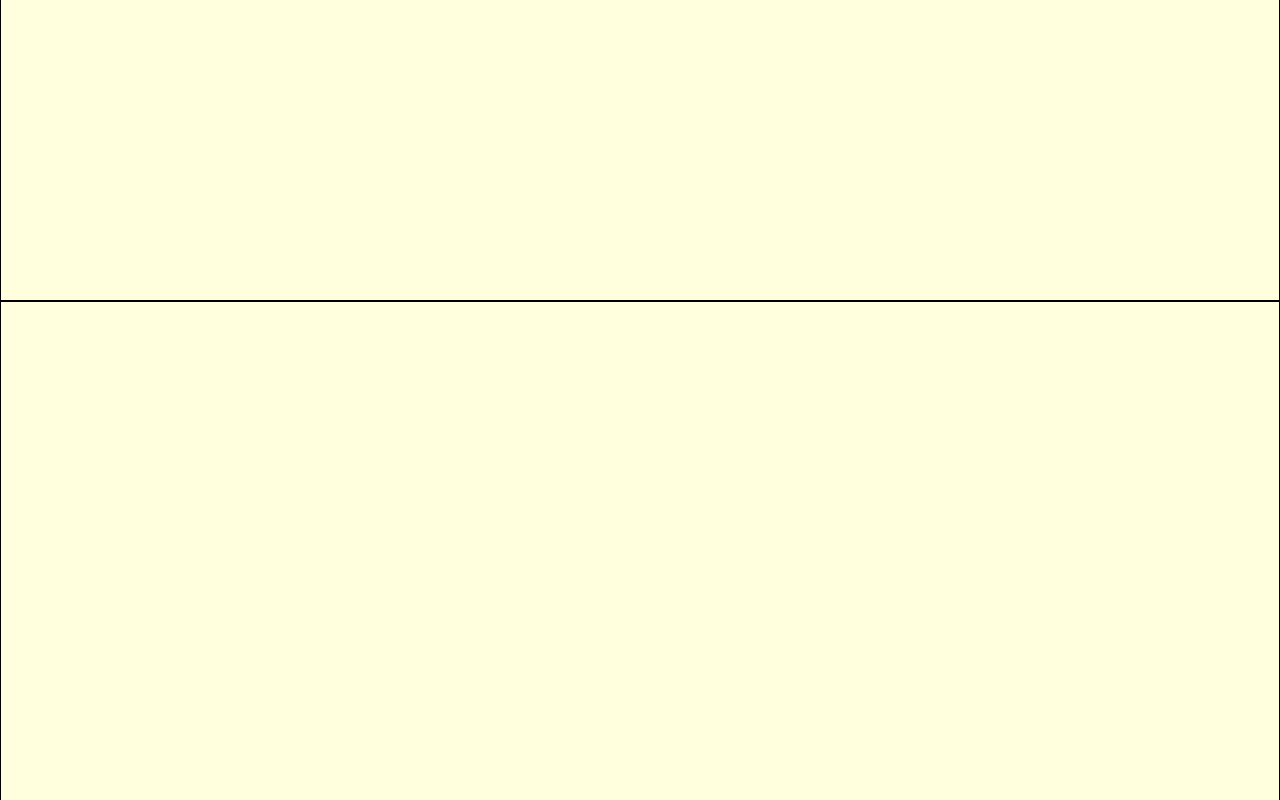
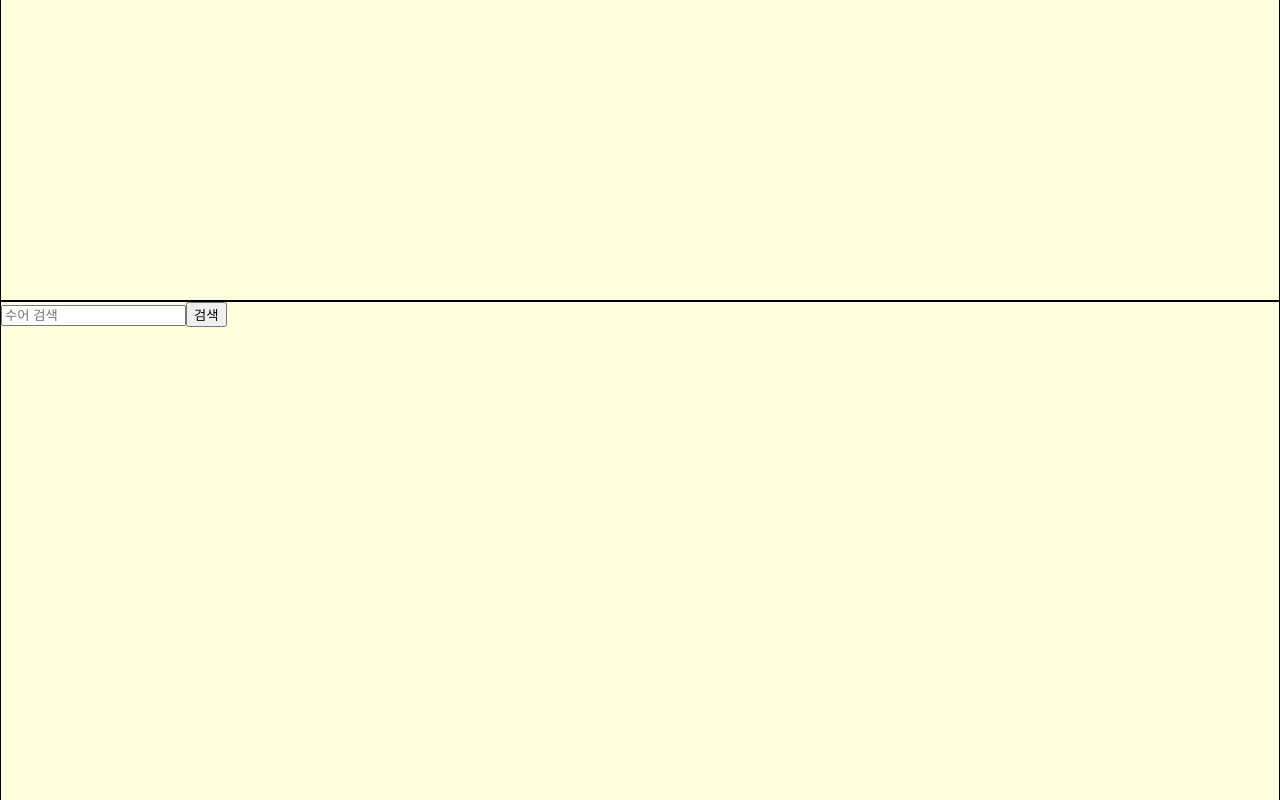
Before and after one commit to purple11-11/HandChatter, a React (Create React App) app in the folder client/: page / in a window 1280 px wide. Shown: the part 781-1581 px from the top of the page. Built offline with nearby package versions, Linux system fonts and the light colour scheme.

Commit message:
feat: [FE] Main에서 App으로 header footer 이동, Main페이지에 수어 api 연결하여 전체 보기 세팅

```diff
--- a/client/package.json
+++ b/client/package.json
@@ -11,6 +11,7 @@
     "@types/react": "^18.2.79",
     "@types/react-dom": "^18.2.25",
     "@types/react-redux": "^7.1.33",
+    "axios": "^1.6.8",
     "react": "^18.2.0",
     "react-dom": "^18.2.0",
     "react-router-dom": "^6.23.0",
--- a/client/src/App.tsx
+++ b/client/src/App.tsx
@@ -5,6 +5,7 @@ import Main from "./pages/Main";
 // import SignUp from "./pages/SignUp";
 // import PersonalLearning from "./pages/PersonalLearning";
 // import Quiz from "./pages/Quiz";
+import Mypage from "./pages/Mypage";
 import "./styles/index.scss";
 
 function App() {
@@ -15,6 +16,7 @@ function App() {
             {/* <Route path="/signup" element={<SignUp />} /> */}
             {/* <Route path="/personal-learning" element={<PersonalLearning />} /> */}
             {/* <Route path="/quiz" element={<Quiz />} /> */}
+            <Route path="/Mypage" element={<Mypage />} />
         </Routes>
     );
 }
--- a/client/src/components/Header.tsx
+++ b/client/src/components/Header.tsx
@@ -19,6 +19,9 @@ export default function Header() {
                     <li>
                         <Link to="/signup">회원가입</Link>
                     </li>
+                    <li>
+                        <Link to="/mypage">-----님</Link>
+                    </li>
                 </ul>
             </nav>
         </header>
--- a/client/src/pages/Main.tsx
+++ b/client/src/pages/Main.tsx
@@ -1,11 +1,78 @@
 import Header from "../components/Header";
 import Footer from "../components/Footer";
+import React, { useState } from "react";
+import axios from "axios";
+
+interface Sign {
+    title: string;
+    url: string;
+    referenceIdentifier: string;
+    subDescription: string;
+}
+
 export default function Main() {
+    const url = "http://api.kcisa.kr/openapi/service/rest/meta13/getCTE01701";
+    const apiKey = "5e912661-427a-40bb-814d-facab428d26f";
+    const [searchTerm, setSearchTerm] = useState<string>("");
+    const [searchResults, setSearchResults] = useState<Sign[]>([]);
+    const [error, setError] = useState<string>("");
+
+    const handleSearch = async () => {
+        try {
+            console.log("하이");
+            const response = await axios.get(url, {
+                params: {
+                    serviceKey: apiKey,
+                    // numOfRows: "10",
+                    // pageNo: "1",
+                },
+            });
+            const { data } = response;
+            console.log(data.response.body.items.item);
+
+            const results: Sign[] = data.response.body.items.item;
+            console.log(results);
+            setSearchResults(results);
+            setError("");
+        } catch (error) {
+            setSearchResults([]);
+            setError("검색 중 오류가 발생했습니다.");
+        }
+    };
+
+    const handleChange = (event: React.ChangeEvent<HTMLInputElement>) => {
+        setSearchTerm(event.target.value);
+    };
     return (
         <>
             <Header />
             <section></section>
-            <section></section>
+            <section>
+                <div>
+                    <input
+                        type="text"
+                        placeholder="수어 검색"
+                        value={searchTerm}
+                        onChange={handleChange}
+                    />
+                    <button onClick={handleSearch}>검색</button>
+                    {error && <p>{error}</p>}
+                    <ul>
+                        {searchResults.map((sign, index) => (
+                            <li key={index}>
+                                {/* <img src={sign.url} alt={sign.title} /> */}
+                                <p>
+                                    <a href={sign.url} target="_blank">
+                                        {sign.title}
+                                    </a>
+                                </p>
+                                <img src={sign.referenceIdentifier} alt="" />
+                                <p>{sign.title}</p>
+                            </li>
+                        ))}
+                    </ul>
+                </div>
+            </section>
             <Footer />
         </>
     );
```
Also changed, not shown: 1 other file (tests, documents, lock files or other folders).
